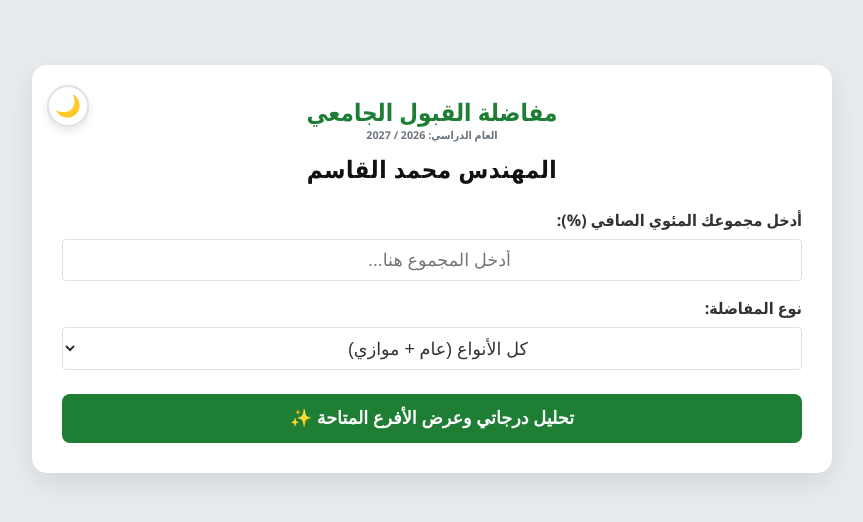
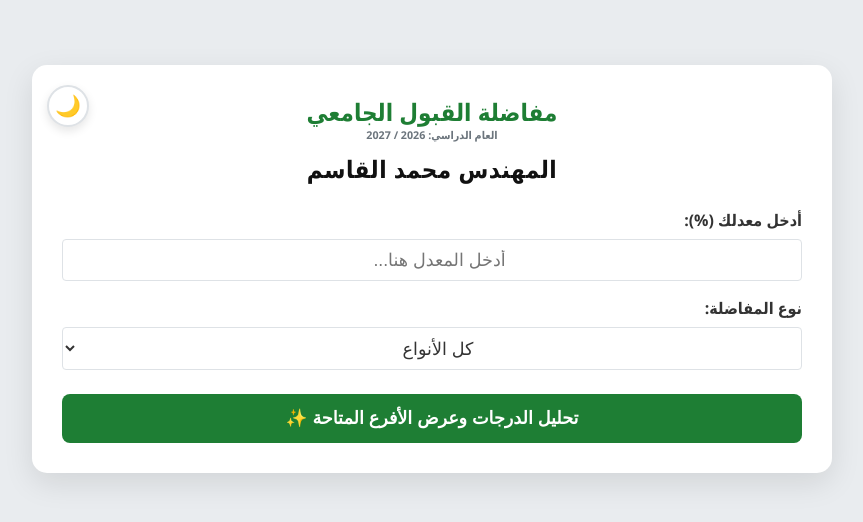
Before and after one commit to mohmadalqaseem20092009/mofadala-app, a Flask app: page / in a window 1280 px wide. Shown: the top 522 px of the page, without its empty margins (208-1071 px from the left). Run offline with Flask 3, Linux system fonts and the light colour scheme.

Commit message:
Update index.html

```diff
--- a/templates/index.html
+++ b/templates/index.html
@@ -95,20 +95,20 @@
 
         <form onsubmit="processAnalysis(event)">
             <div class="mb-3">
-                <label class="form-label">أدخل مجموعك المئوي الصافي (%):</label>
-                <input type="number" step="0.01" id="scoreInput" class="form-control" placeholder="أدخل المجموع هنا..." required>
+                <label class="form-label">أدخل معدلك (%):</label>
+                <input type="number" step="0.01" id="scoreInput" class="form-control" placeholder="أدخل المعدل هنا..." required>
             </div>
 
             <div class="mb-4">
                 <label class="form-label">نوع المفاضلة:</label>
                 <select id="typeSelect" class="form-select">
-                    <option value="all">كل الأنواع (عام + موازي)</option>
+                    <option value="all">كل الأنواع </option>
                     <option value="عام">مفاضلة عامة</option>
                     <option value="موازي">مفاضلة التعليم الموازي</option>
                 </select>
             </div>
 
-            <button type="submit" class="btn-analyze">تحليل درجاتي وعرض الأفرع المتاحة ✨</button>
+            <button type="submit" class="btn-analyze">تحليل الدرجات وعرض الأفرع المتاحة ✨</button>
         </form>
 
         <div class="loader-container" id="loader">
@@ -117,7 +117,7 @@
         </div>
 
         <div class="search-box" id="searchBoxContainer">
-            <input type="text" id="innerSearch" class="form-control" placeholder="تصفية فورية بالجامعة أو الكلية (مثال: دمشق، معلوماتية)..." onkeyup="filterResults()" style="margin-bottom: 15px; text-align: right; padding: 10px;">
+            <input type="text" id="innerSearch" class="form-control" placeholder="البحث عن الفرع" onkeyup="filterResults()" style="margin-bottom: 15px; text-align: right; padding: 10px;">
             <div id="resultsCount" style="font-weight: bold; margin-bottom: 15px; color: var(--primary-color); text-align: right;"></div>
             <div id="resultsWrapper"></div>
         </div>
```
